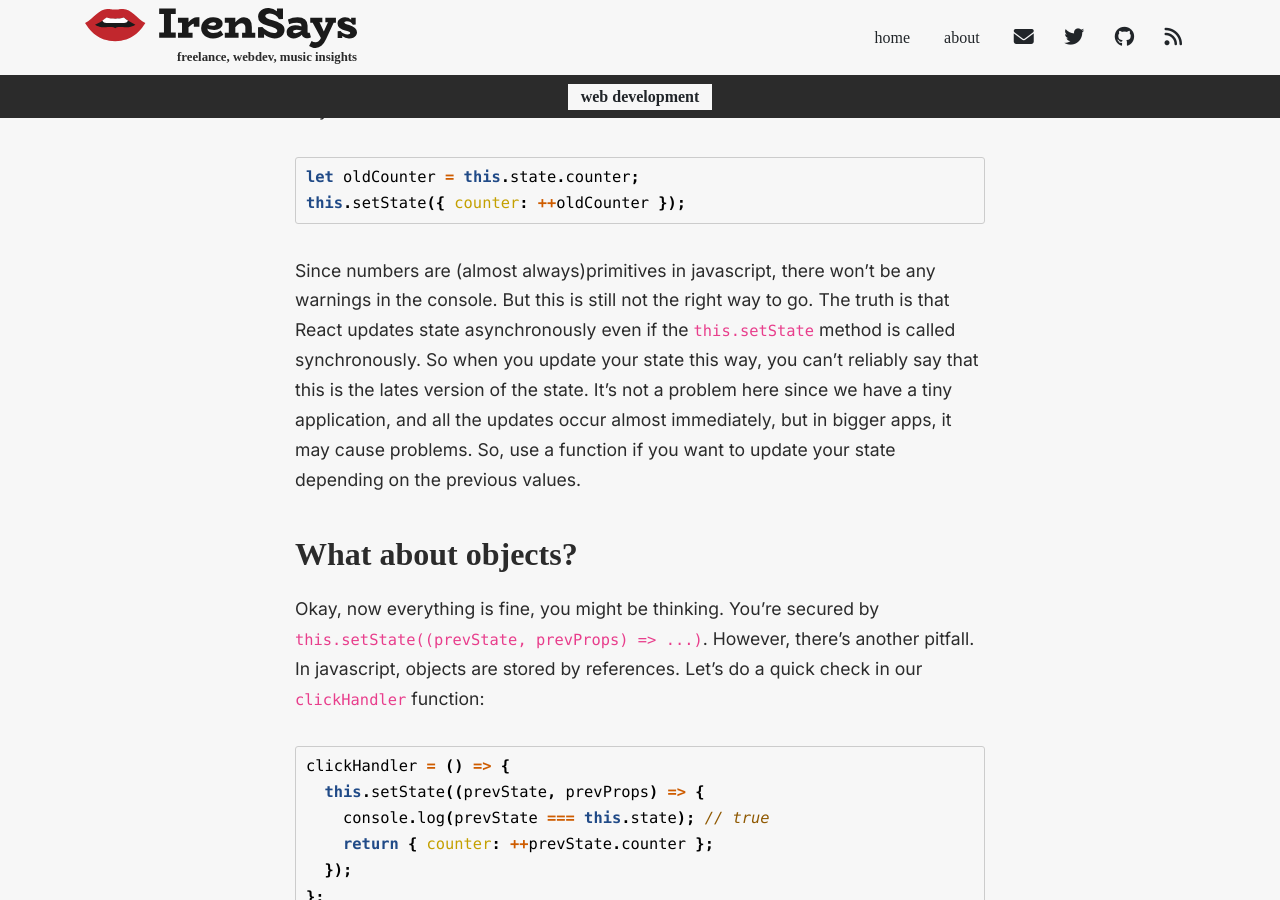
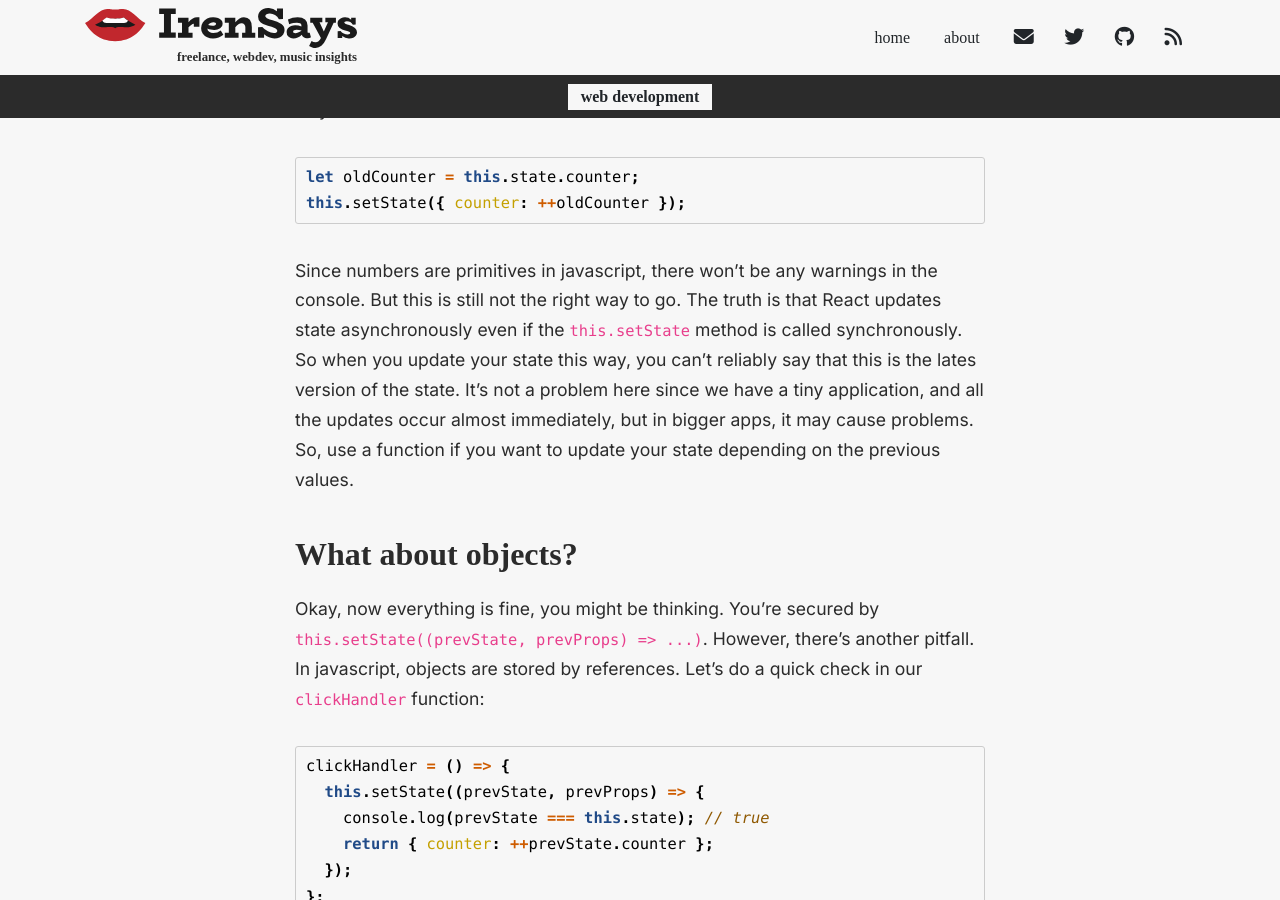
Before and after one commit to irensaywhen/my-blog, a Jekyll site: the page built from _posts/Programming/2020-11-15-react-set-state.md, in a window 1280 px wide and 900 px high, scrolled down 6772 px. Built offline with Jekyll 4.4.1, drawn with Linux system fonts in a browser that asks for light colours; nearby versions of some CDN libraries; some web fonts are replaced; some of the changed text lies outside the part shown.

Commit message:
minor fixes

````diff
--- a/_posts/Programming/2020-11-15-react-set-state.md
+++ b/_posts/Programming/2020-11-15-react-set-state.md
@@ -232,7 +232,7 @@
 this.setState({ counter: ++oldCounter });
 ```
 
-Since numbers are (almost always)primitives in javascript, there won't be any warnings in the console. But this is still not the right way to go.
+Since numbers are primitives in javascript, there won't be any warnings in the console. But this is still not the right way to go.
 The truth is that React updates state asynchronously even if the `this.setState` method is called synchronously. So when you update your state this way, you can't reliably say that this is the lates version of the state.
 It's not a problem here since we have a tiny application, and all the updates occur almost immediately, but in bigger apps, it may cause problems. So, use a function if you want to update your state depending on the previous values.
 
````
Also changed, not shown: other parts of _posts/Programming/2020-11-15-react-set-state.md (+1 -1 lines).
